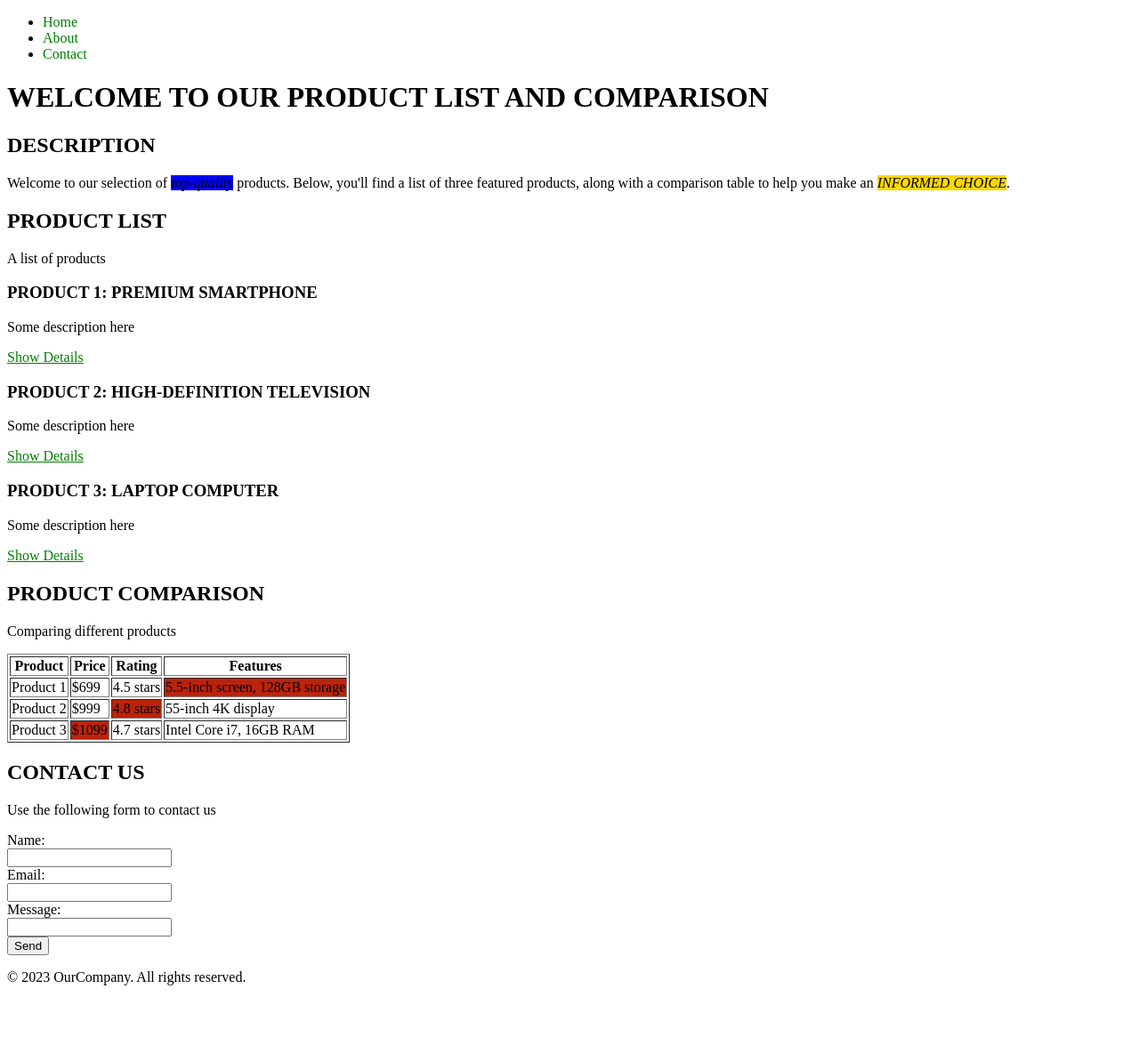
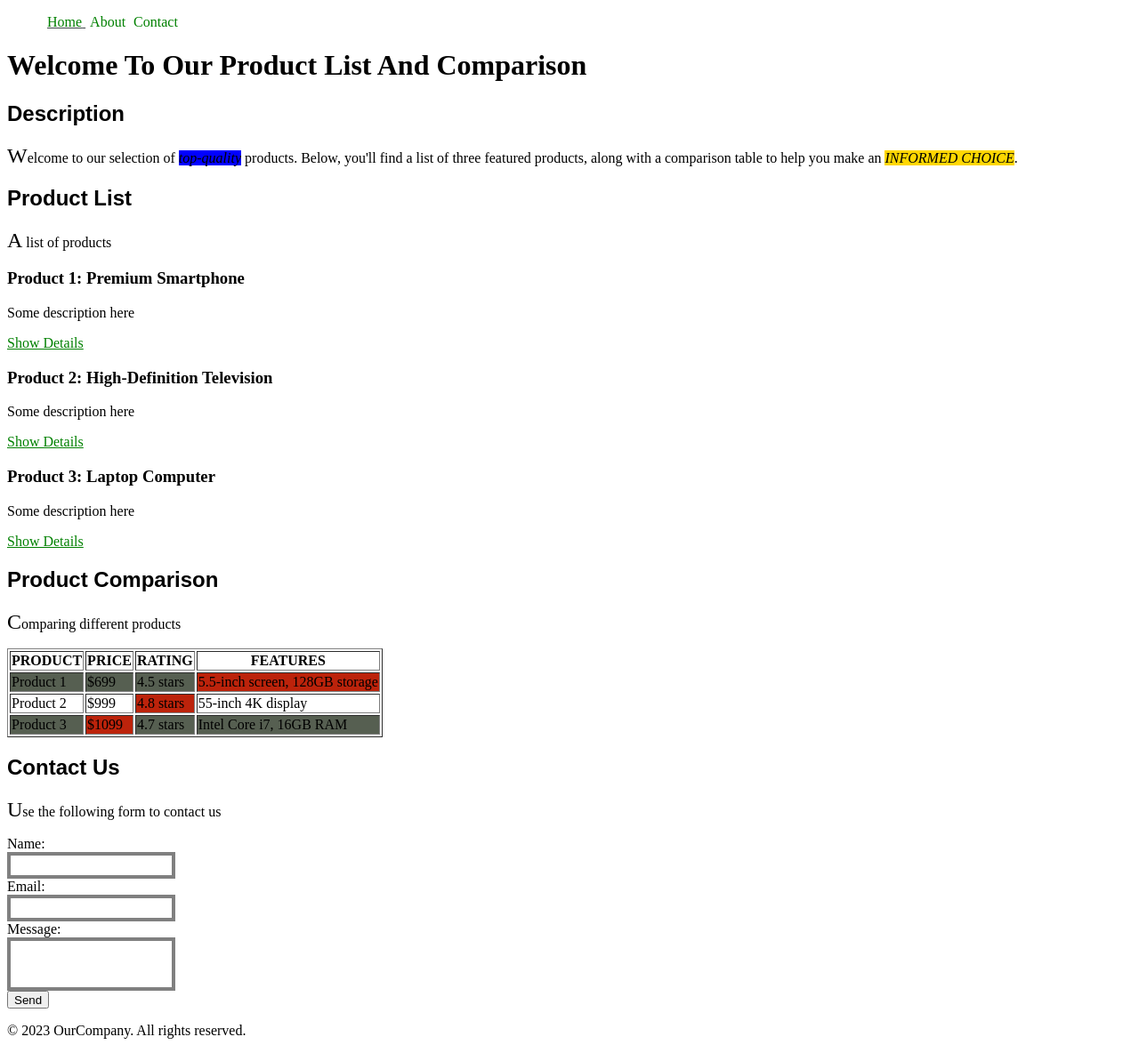
Before and after one commit to alizmq02/swe-363-231, a plain HTML site: page blank.html in a window 1280 px wide. Shown: the whole page at 89% size. Before the commit the page ends 1124 px from the top, so only its background shows below. Drawn offline with Linux system fonts and the light colour scheme.

Commit message:
CSS_2_Exercises-Exercise_3

```diff
--- a/blandStyle.css
+++ b/blandStyle.css
@@ -1,6 +1,10 @@
 h1, h2, h3, h4, h5, h6 {
-    text-transform: uppercase;
+    text-transform: capitalize;
 }
+
+th {
+    text-transform:uppercase;
+  }
 
 a {
     color: green;
@@ -18,3 +22,48 @@ em {
     text-transform: uppercase;
     background-color: gold;
 }
+
+h2 {
+    font-family: sans-serif;
+}
+
+h2+p:first-letter {
+    font-size:x-large;
+  }
+
+  tbody tr:hover, tbody tr:hover td{
+    background-color:#fa7900;
+  }
+
+  nav li {
+    display:inline;
+    margin-left: 5px;
+  }
+
+  nav ul li:first-child {
+    text-decoration:underline;
+    color:#3e4749;
+  }
+  tbody tr:nth-child(odd){
+    background-color: #565f51;
+  }
+
+  ::selection {
+    background-color: #fbff01;
+  }
+
+  a:hover {
+    cursor:pointer;
+  }
+
+  input {
+    height:20px;
+  }
+
+  input:not([type="submit"]){
+    border: 4px solid gray;
+  }
+
+  input[name="message"]{
+    height:50px;
+  }
```
